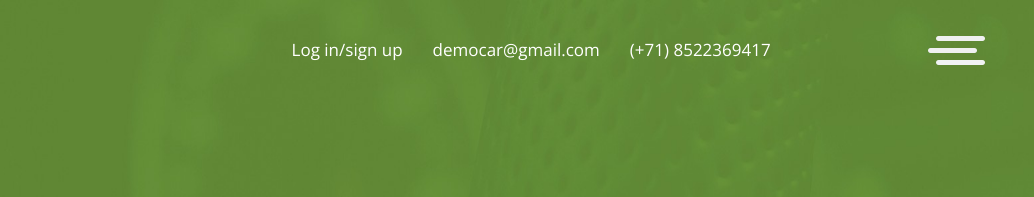
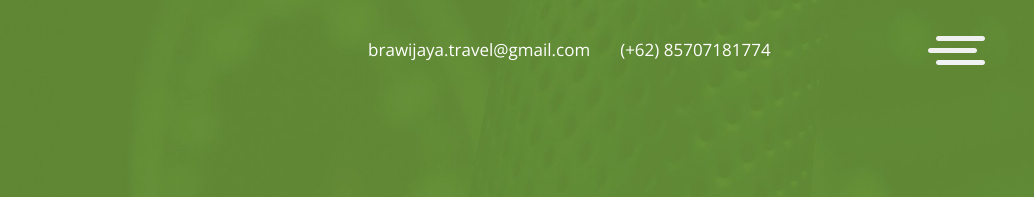
Before and after one commit to Fattan-malva/brawijaya-travel, a website: page public/index.html in a window 1280 px wide. Shown: the top 197 px of the page, 246-1280 px from the left. Drawn offline with nearby package versions, Linux system fonts and the light colour scheme; files whose address does not match are found by name.

Commit message:
[UP]Header

```diff
--- a/public/index.html
+++ b/public/index.html
@@ -61,9 +61,13 @@
                </div>
                <div class=" col-md-6 col-sm-6">
                   <ul class="conat_info d_none ">
-                     <li><a href="#">(+71) 8522369417</a></li>
-                     <li><a href="#">democar@gmail.com</a></li>
-                     <li><a href="#">Log in/sign up</a></li>
+                     <li>
+                        <a href="https://wa.me/6285707181774" target="_blank">
+                           (+62) 85707181774
+                        </a>
+                     </li>
+
+                     <li><a href="#">brawijaya.travel@gmail.com</a></li>
                   </ul>
                </div>
                <div class="col-md-2 col-sm-2">
```
